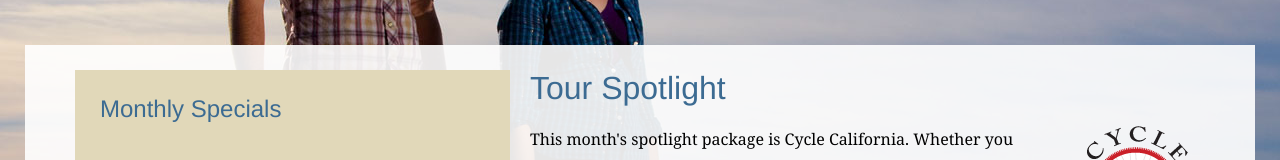
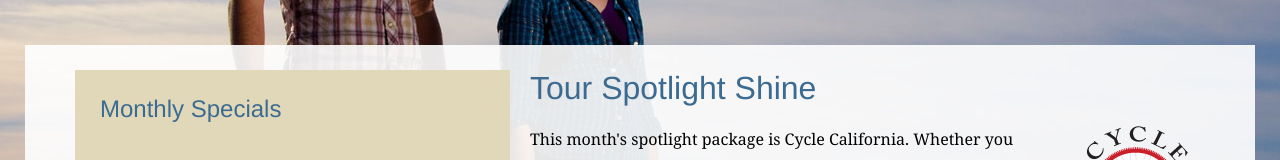
Before and after one commit to octavian-iancu/explore_california, a plain HTML site: page index.html in a window 1280 px wide. Shown: the part 409-569 px from the top of the page. Drawn offline with Linux system fonts and the light colour scheme.

Commit message:
indexlol

```diff
--- a/index.html
+++ b/index.html
@@ -62,7 +62,7 @@
       <div id="contentWrapper">
         <div id="mainContent">
           <div id="mainArticle">
-            <h1>Tour Spotlight</h1>
+            <h1>Tour Spotlight Shine</h1>
             <p class="spotlight">This month's spotlight package is Cycle California. Whether you are looking for some serious downhill thrills to a relaxing ride along the coast, you'll find something to love in Cycle California.<br /> <span class="accent"><a href="tours_cycle.html" title="Cycle California">tour details</a></span></p>
 
             <h1>Explorer's Podcast</h1>
```
Also changed, not shown: tours/tour_detail_backpack_cal.html (renamed from tours/tour_detail_backpack.html).
